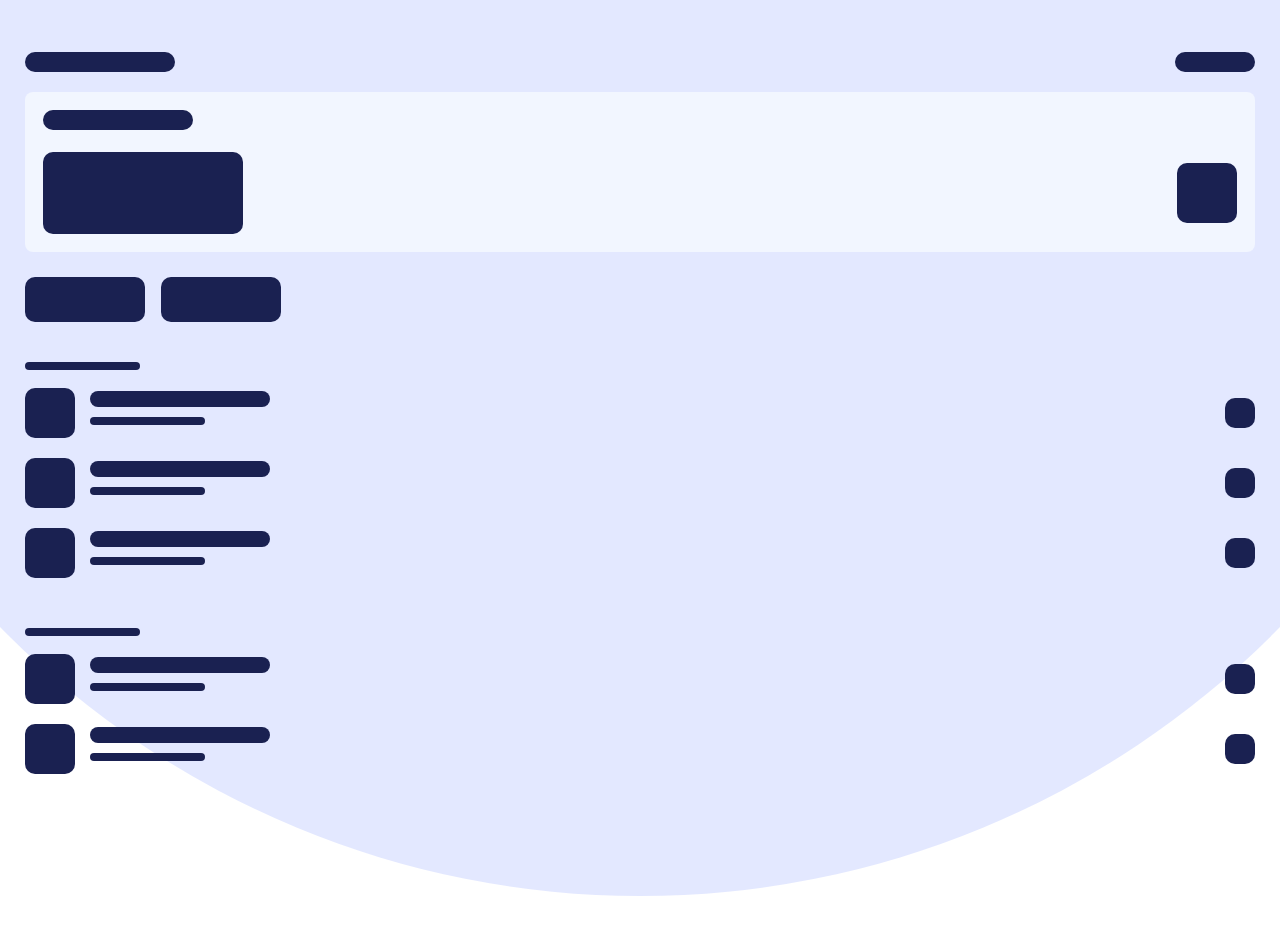
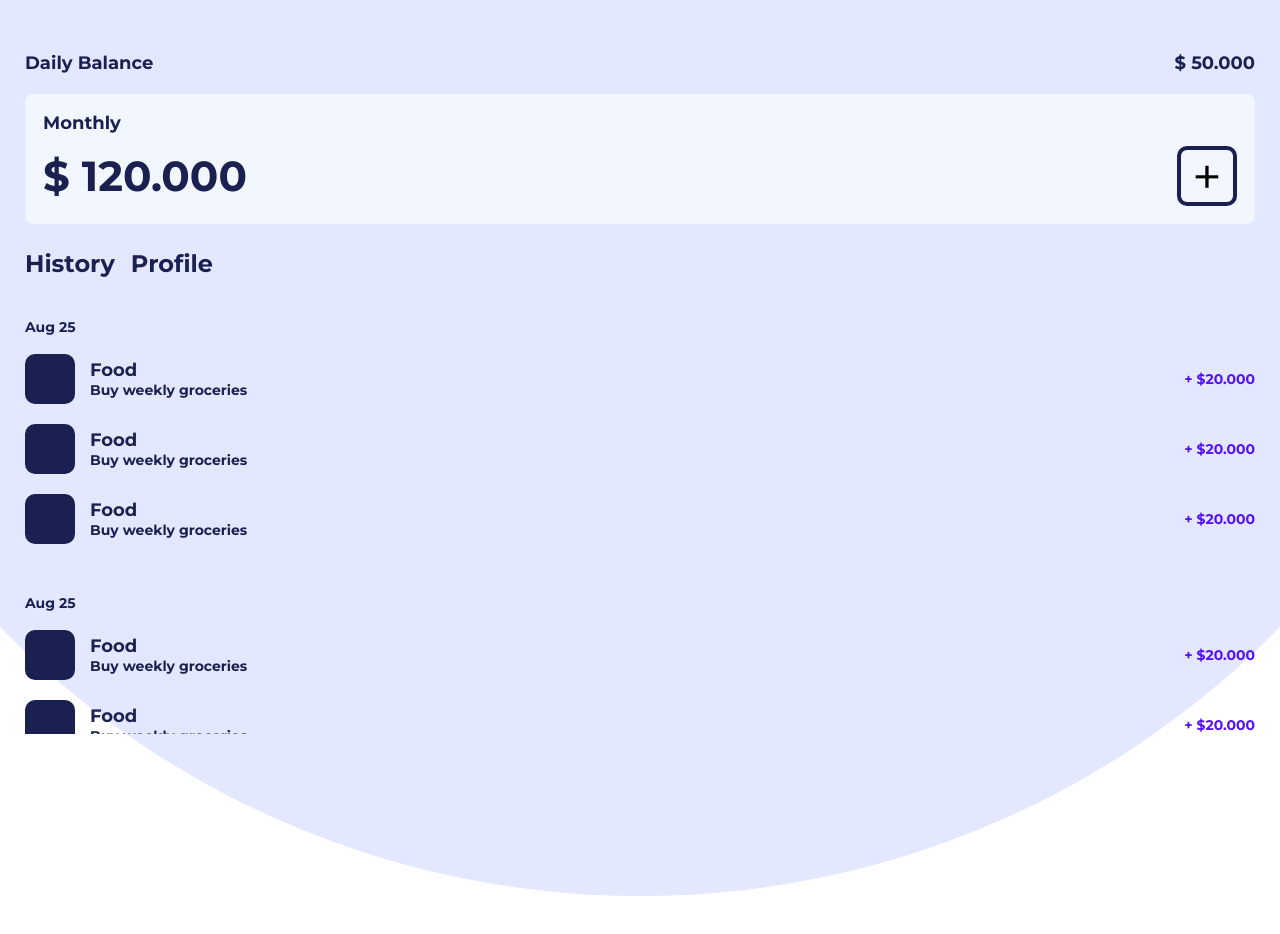
Before and after one commit to Carlosl93/trakit-client, a Next.js app: page / in a window 1280 px wide. Shown: the top 934 px of the page. Built offline with nearby package versions, Linux system fonts and the light colour scheme.

Commit message:
Added font monserrat and added texts from design system

```diff
--- a/pages/_document.js
+++ b/pages/_document.js
@@ -1,5 +1,5 @@
-import Document from "next/document";
-import { ServerStyleSheet } from "styled-components";
+import Document, { Html, Head, Main, NextScript } from 'next/document';
+import { ServerStyleSheet } from 'styled-components';
 
 export default class MyDocument extends Document {
   static async getInitialProps(ctx) {
@@ -26,4 +26,21 @@ export default class MyDocument extends Document {
       sheet.seal();
     }
   }
+
+  render() {
+    return (
+      <Html>
+        <Head>
+          <link
+            href="https://fonts.googleapis.com/css2?family=Montserrat:ital,wght@0,100;0,200;0,300;0,400;0,500;0,600;0,700;0,800;0,900;1,100;1,200;1,300;1,400;1,500;1,600;1,700;1,800;1,900&display=swap"
+            rel="stylesheet"
+          />
+        </Head>
+        <body>
+          <Main />
+          <NextScript />
+        </body>
+      </Html>
+    );
+  }
 }
--- a/pages/components/ExpenseCard/index.js
+++ b/pages/components/ExpenseCard/index.js
@@ -3,6 +3,7 @@ import styled from 'styled-components';
 
 import { COLORS } from '@styles/colors';
 import { Title } from '@styles/Styles';
+import { TitleSmall, TitleMedium } from '@styles/texts';
 
 const Container = styled.div`
   align-items: center;
@@ -29,9 +30,8 @@ const ExpenseTitle = styled(Title)`
   margin-bottom: 10px;
 `;
 
-const ExpenseSubtitle = styled(Title)`
-  flex-grow: 1;
-  margin-bottom: 10px;
+const TitleExpense = styled(TitleSmall)`
+  color: ${COLORS.PURPLE};
 `;
 
 function ExpenseCard() {
@@ -39,10 +39,10 @@ function ExpenseCard() {
     <Container>
       <Icon height="50px" width="50px" />
       <ExpenseDescription>
-        <ExpenseTitle height="16px" width="180px" />
-        <ExpenseSubtitle height="8px" width="115px" />
+        <TitleMedium>Food</TitleMedium>
+        <TitleSmall>Buy weekly groceries</TitleSmall>
       </ExpenseDescription>
-      <Title height="30px" width="30px" />
+      <TitleExpense>+ $20.000</TitleExpense>
     </Container>
   );
 }
--- a/pages/components/ExpenseTotal/index.js
+++ b/pages/components/ExpenseTotal/index.js
@@ -3,13 +3,14 @@ import styled from 'styled-components';
 
 import { COLORS } from '@styles/colors';
 import { Title } from '@styles/Styles';
+import { TitleMedium, HeadingLarge } from '@styles/texts';
 
 const Container = styled.div`
   background-color: ${COLORS.NEUTRAL_LIGHT};
   border-radius: 8px;
   display: flex;
   flex-direction: column;
-  height: 160px;
+  height: 130px;
   justify-content: space-between;
   margin-bottom: 25px;
   padding: 18px;
@@ -22,13 +23,24 @@ const AmountContainer = styled.div`
   justify-content: space-between;
 `;
 
+const AddAmount = styled.div`
+  align-items: center;
+  border: 4px solid ${COLORS.NEUTRAL_BLACK};
+  border-radius: 10px;
+  height: 60px;
+  display: flex;
+  justify-content: center;
+  font-size: 52px;
+  width: 60px;
+`;
+
 function ExpenseTotal() {
   return (
     <Container>
-      <Title />
+      <TitleMedium>Monthly</TitleMedium>
       <AmountContainer>
-        <Title width="200px" height="82px" />
-        <Title width="60px" height="60px" />
+        <HeadingLarge>$ 120.000</HeadingLarge>
+        <AddAmount>+</AddAmount>
       </AmountContainer>
     </Container>
   );
--- a/pages/components/ExpensesDay/index.js
+++ b/pages/components/ExpensesDay/index.js
@@ -3,6 +3,7 @@ import styled from 'styled-components';
 
 import { COLORS } from '@styles/colors';
 import { Title } from '@styles/Styles';
+import { TitleSmall } from '@styles/texts';
 
 import ExpenseCard from '../ExpenseCard';
 
@@ -19,14 +20,14 @@ const AmountContainer = styled.div`
   justify-content: space-between;
 `;
 
-const TitleDate = styled(Title)`
+const TitleDate = styled(TitleSmall)`
   margin-bottom: 18px;
 `;
 
 function ExpensesDay() {
   return (
     <Container>
-      <TitleDate height="8px" width="115px" />
+      <TitleDate>Aug 25</TitleDate>
       <ExpenseCard />
       <ExpenseCard />
       <ExpenseCard />
--- a/pages/components/Header/index.js
+++ b/pages/components/Header/index.js
@@ -1,8 +1,8 @@
 import React from 'react';
 import styled from 'styled-components';
 
-import { COLORS } from '@styles/colors';
 import { Title } from '@styles/Styles';
+import { TitleMedium } from '@styles/texts';
 
 const Container = styled.div`
   display: flex;
@@ -14,8 +14,8 @@ const Container = styled.div`
 function Header() {
   return (
     <Container>
-      <Title />
-      <Title width="80px" />
+      <TitleMedium>Daily Balance</TitleMedium>
+      <TitleMedium>$ 50.000</TitleMedium>
     </Container>
   );
 }
--- a/pages/components/Navbar/index.js
+++ b/pages/components/Navbar/index.js
@@ -3,6 +3,7 @@ import styled, { css } from 'styled-components';
 
 import { COLORS } from '@styles/colors';
 import { Title } from '@styles/Styles';
+import { TitleLarge } from '@styles/texts';
 
 const Container = styled.div`
   display: flex;
@@ -16,15 +17,15 @@ const AmountContainer = styled.div`
   justify-content: space-between;
 `;
 
-const TitleLeft = styled(Title)`
+const TitleLeft = styled(TitleLarge)`
   margin-left: 16px;
 `;
 
 function ExpenseCard() {
   return (
     <Container>
-      <Title height="45px" width="120px" />
-      <TitleLeft height="45px" width="120px" />
+      <TitleLarge>History</TitleLarge>
+      <TitleLeft>Profile</TitleLeft>
     </Container>
   );
 }
--- a/styles/Styles.js
+++ b/styles/Styles.js
@@ -4,8 +4,7 @@ import { COLORS } from './colors';
 export const Styles = createGlobalStyle`
   html,
   body {
-    font-family: -apple-system, BlinkMacSystemFont, Segoe UI, Roboto, Oxygen,
-      Ubuntu, Cantarell, Fira Sans, Droid Sans, Helvetica Neue, sans-serif;
+    font-family: 'Montserrat', sans-serif;
     padding: 0;
     margin: 0;
     overflow-x: hidden;
--- a/styles/colors.js
+++ b/styles/colors.js
@@ -1,4 +1,5 @@
 export const COLORS = {
+  PURPLE: '#5513FB',
   NEUTRAL_BLACK: '#1A2151',
   NEUTRAL_LIGHT: '#F2F6FF',
   WHITE_FOG: '#E3E8FF',
--- /dev/null
+++ b/styles/texts.js
@@ -0,0 +1,24 @@
+import styled from 'styled-components';
+
+import { COLORS } from '@styles/colors';
+
+export const Title = styled.p`
+  color: ${COLORS.NEUTRAL_BLACK};
+  font-weight: 700;
+`;
+
+export const TitleLarge = styled(Title)`
+  font-size: 24px;
+`;
+
+export const TitleMedium = styled(Title)`
+  font-size: 18px;
+`;
+
+export const TitleSmall = styled(Title)`
+  font-size: 14px;
+`;
+
+export const HeadingLarge = styled(Title)`
+  font-size: 42px;
+`;
```
